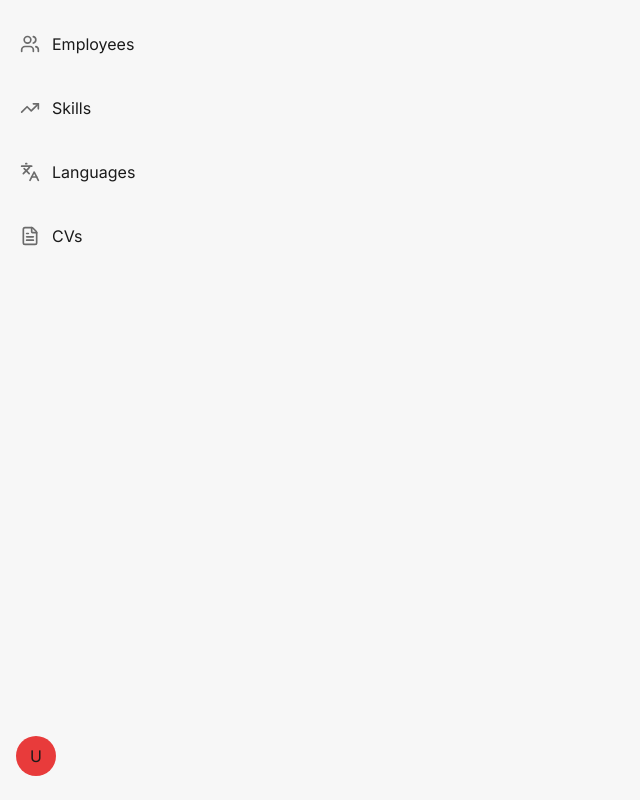
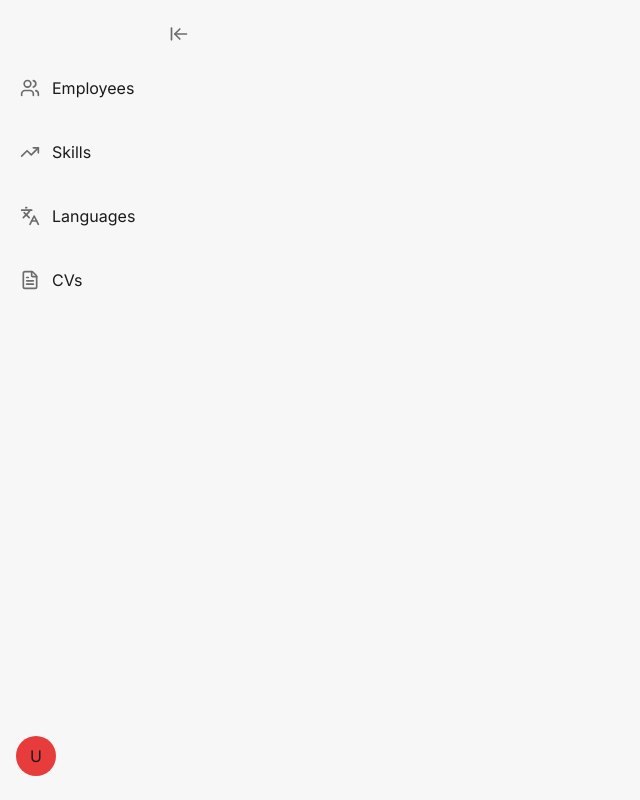
Before and after one commit to roryTheGnome/CV-matic_2000, a Next.js app: page /cvs/1/preview in a window 1280 px wide. Shown: the whole page, without its empty margins (0-640 px from the left). Built offline with nearby package versions, Linux system fonts and the light colour scheme; no server answers.

Commit message:
feat - add nav collapse

```diff
--- a/app/(platform)/layout.tsx
+++ b/app/(platform)/layout.tsx
@@ -1,7 +1,8 @@
+'use client'
 import LoadingPage from '@/app/(platform)/loading'
 import GlobalNav from '@/components/navs/GlobalNav'
 import Nav from '@/components/navs/Nav'
-import { Suspense } from 'react'
+import { Suspense, useState } from 'react'
 import '../globals.css'
 
 export default function PlatformLayout({
@@ -9,13 +10,19 @@ export default function PlatformLayout({
 }: Readonly<{
   children: React.ReactNode
 }>) {
+  const [collapsed, setCollapsed] = useState(false)
+
   return (
     <>
-      <div className="fixed top-0 left-0 h-screen w-1/6">
-        <Nav />
-      </div>
+      <nav
+        className={`fixed top-0 left-0 h-screen transition-all duration-300 ${collapsed ? 'w-[80px]' : 'w-1/6'}`}
+      >
+        <Nav collapsed={collapsed} setCollapsed={setCollapsed} />
+      </nav>
 
-      <main className="sm:ml-[16%] sm:w-5/6 sm:p-6">
+      <main
+        className={`p-6 transition-all duration-300 ${collapsed ? 'ml-[80px] w-[calc(100%-80px)]' : 'ml-[16%] w-5/6'}`}
+      >
         <Suspense fallback={<LoadingPage />}>
           <GlobalNav />
           {children}
--- a/components/LanguageList.tsx
+++ b/components/LanguageList.tsx
@@ -68,7 +68,7 @@ export const LanguageList = ({ languages, onDelete, owner, userId }: Props) => {
 
   return (
     <div>
-      <div className="grid grid-cols-1 justify-items-center gap-6 px-30 sm:grid-cols-3 md:grid-cols-2">
+      <div className="grid grid-cols-1 justify-items-center gap-6 px-30 md:grid-cols-2 lg:grid-cols-3">
         {languages.map((lang) => (
           <div
             key={lang.name}
--- a/components/modals/profile/addLanguage/LanguageModal.tsx
+++ b/components/modals/profile/addLanguage/LanguageModal.tsx
@@ -5,6 +5,7 @@ import { Loader } from '@/components/ui/Loader'
 import { useCurrentUser } from '@/lib/hooks/userHooks/useCurrentUser'
 import { useUser } from '@/lib/hooks/userHooks/useUser'
 import { LanguageForm } from './LanguageForm'
+import { useModalStore } from '@/store/modalStore'
 
 export function ProfileLanguageModal() {
   const { data } = useModalStore()
--- a/components/navs/Nav.tsx
+++ b/components/navs/Nav.tsx
@@ -6,13 +6,24 @@ import { adminNavItems, navItems } from '@/constants/navLinks'
 import { useCurrentUser } from '@/lib/hooks/userHooks/useCurrentUser'
 import { useUser } from '@/lib/hooks/userHooks/useUser'
 import { useAuthStore } from '@/store/authStore'
-import { CircleUserRound, Settings } from 'lucide-react'
+import {
+  ArrowLeftToLine,
+  ArrowRightToLine,
+  CircleUserRound,
+  Settings,
+} from 'lucide-react'
 import Image from 'next/image'
 import Link from 'next/link'
 import { usePathname } from 'next/navigation'
 import { useState } from 'react'
 
-export default function Nav() {
+export default function Nav({
+  collapsed,
+  setCollapsed,
+}: {
+  collapsed: boolean
+  setCollapsed: (val: boolean) => void
+}) {
   const pathname = usePathname()
   const { isAdmin } = useAuthStore()
 
@@ -33,6 +44,27 @@ export default function Nav() {
     <>
       <nav className="bg-background hidden h-full flex-col justify-between p-4 pl-0 md:flex">
         <div className="flex flex-col gap-2">
+          {collapsed ? (
+            <button
+              onClick={() => setCollapsed(false)}
+              className="flex w-full justify-end gap-3 rounded p-2 transition"
+            >
+              <ArrowRightToLine
+                size={20}
+                className="text-text-secondary hidden h-5 w-5 lg:inline"
+              />
+            </button>
+          ) : (
+            <button
+              onClick={() => setCollapsed(true)}
+              className="flex w-full justify-end gap-3 rounded p-2 transition"
+            >
+              <ArrowLeftToLine
+                size={20}
+                className="text-text-secondary hidden h-5 w-5 lg:inline"
+              />
+            </button>
+          )}
           {checkOnAdmin().map((item) => {
             const isActive = pathname === item.href
             const Icon = item.icon
@@ -43,11 +75,17 @@ export default function Nav() {
                 href={item.href}
                 className={`flex items-center gap-3 rounded-r-full px-5 py-4 transition ${isActive ? `bg-surface-active` : `hover:bg-surface-active`}`}
               >
+                {collapsed ? (
+                  <Icon size={20} className="text-text-secondary h-5 w-5" />
+                ) : (
+                  <>
                     <Icon
                       size={20}
                       className="text-text-secondary hidden h-5 w-5 lg:inline"
                     />
                     <span>{item.name}</span>
+                  </>
+                )}
               </Link>
             )
           })}
@@ -58,6 +96,8 @@ export default function Nav() {
             onClick={() => setOpen((isopen) => !isopen)}
             className="hover:bg-surface-active flex w-full items-center gap-3 rounded p-2 transition"
           >
+            {collapsed ? (
+              <>
                 {user?.profile?.avatar ? (
                   <Image
                     src={user.profile.avatar}
@@ -71,16 +111,34 @@ export default function Nav() {
                     {user?.profile?.first_name?.at(0) ?? 'U'}
                   </div>
                 )}
+              </>
+            ) : (
+              <>
+                {user?.profile?.avatar ? (
+                  <Image
+                    src={user.profile.avatar}
+                    className="bg-primary hidden h-10 w-10 items-center justify-center rounded-full lg:flex"
+                    alt="User avatar"
+                    width={40}
+                    height={40}
+                  />
+                ) : (
+                  <div className="bg-primary text-text-primary hidden h-10 w-10 items-center justify-center rounded-full lg:flex">
+                    {user?.profile?.first_name?.at(0) ?? 'U'}
+                  </div>
+                )}
 
                 <span className="truncate">
                   {user?.profile.first_name} {user?.profile.last_name}
                 </span>
+              </>
+            )}
           </button>
           {open && (
             <div className="bg-surface border-input-border absolute bottom-full left-2 z-50 mb-2 w-56 rounded border shadow-lg">
               <div className="flex flex-col">
                 <Link
-                  href={`${PRIVATE_ROUTES.USERS}/${user?.id}`}
+                  href={`${PRIVATE_ROUTES.USERS}/${currentUserId}`}
                   className="hover:bg-surface-active flex items-center gap-3 px-5 py-4 transition"
                 >
                   <CircleUserRound
```
Also changed, not shown: app/(platform)/cvs/[id]/layout.tsx (+5 -10 lines). Lines whose indentation alone changed are shown as unchanged.
